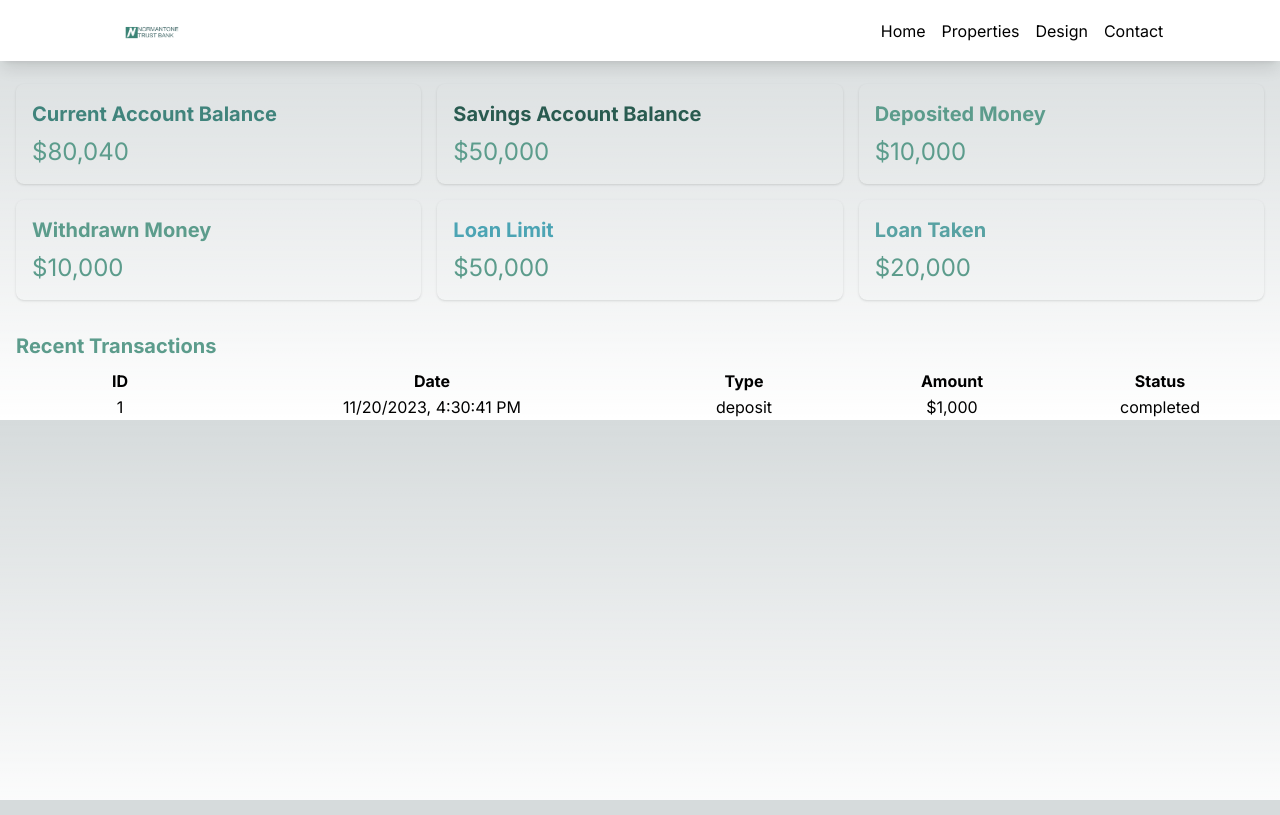
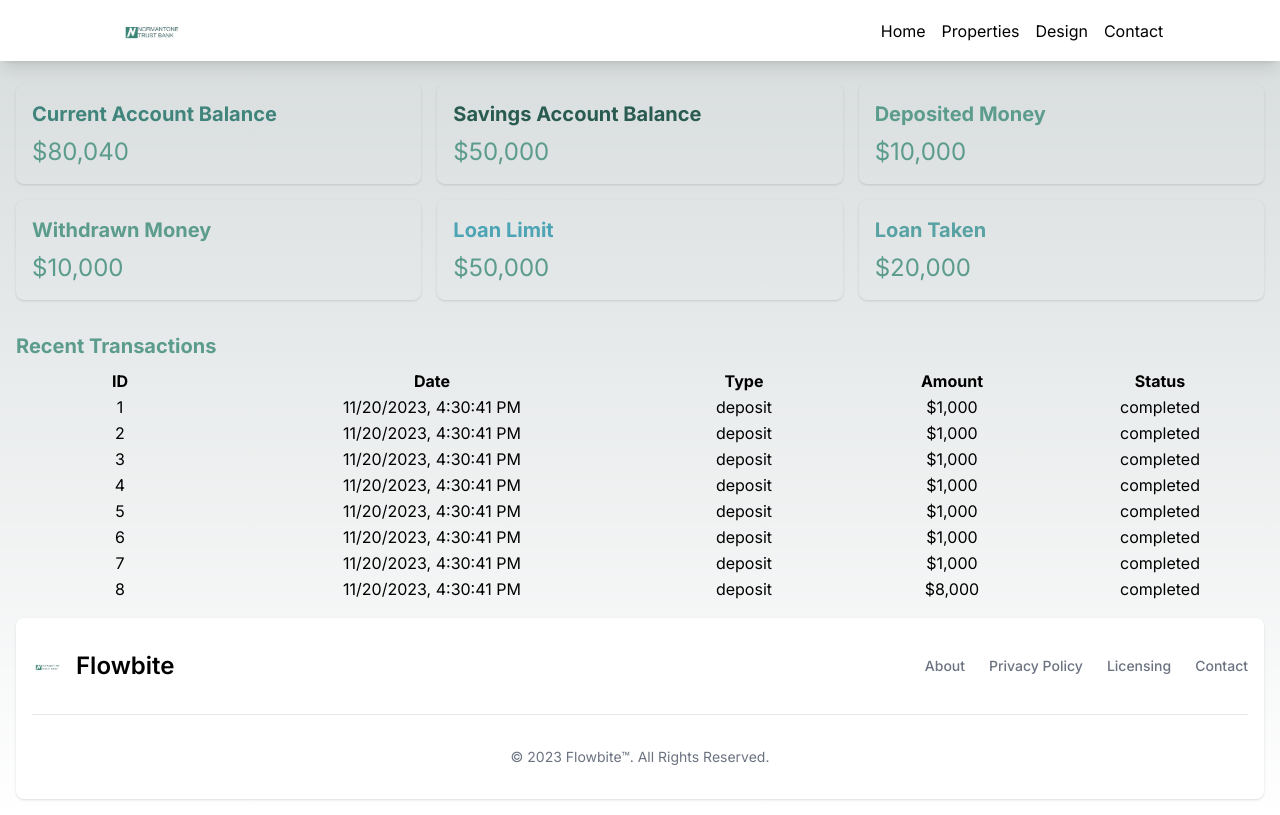
Before and after one commit to donellnjagix/Denno, a Next.js app: page / in a window 1280 px wide. Built offline with nearby package versions, Linux system fonts and the light colour scheme.

Commit message:
Added mored tables

```diff
--- /dev/null
+++ b/app/components/footer/footer.tsx
@@ -0,0 +1,58 @@
+import React from 'react';
+import Image from 'next/image';
+import Link from 'next/link';
+
+// Assuming your logo is in the public directory
+import logo from '@/public/Logo.png';
+
+const Footer: React.FC = () => {
+  return (
+    <footer className="bg-white rounded-lg shadow dark:bg-gray-900 m-4">
+      <div className="w-full max-w-screen-xl mx-auto p-4 md:py-8">
+        <div className="sm:flex sm:items-center sm:justify-between">
+          <Link href="https://flowbite.com/" passHref>
+            <a className="flex items-center mb-4 sm:mb-0 space-x-3 rtl:space-x-reverse">
+              {/* Use Next.js Image component for optimized image loading */}
+              <Image src={logo} alt="Flowbite Logo" width={32} height={32} />
+              <span className="self-center text-2xl font-semibold whitespace-nowrap dark:text-white">
+                Flowbite
+              </span>
+            </a>
+          </Link>
+          <ul className="flex flex-wrap items-center mb-6 text-sm font-medium text-gray-500 sm:mb-0 dark:text-gray-400">
+            <li>
+              <Link href="#" passHref>
+                <a className="hover:underline me-4 md:me-6">About</a>
+              </Link>
+            </li>
+            <li>
+              <Link href="#" passHref>
+                <a className="hover:underline me-4 md:me-6">Privacy Policy</a>
+              </Link>
+            </li>
+            <li>
+              <Link href="#" passHref>
+                <a className="hover:underline me-4 md:me-6">Licensing</a>
+              </Link>
+            </li>
+            <li>
+              <Link href="#" passHref>
+                <a className="hover:underline">Contact</a>
+              </Link>
+            </li>
+          </ul>
+        </div>
+        <hr className="my-6 border-gray-200 sm:mx-auto dark:border-gray-700 lg:my-8" />
+        <span className="block text-sm text-gray-500 sm:text-center dark:text-gray-400">
+          © 2023{' '}
+          <Link href="https://flowbite.com/" passHref>
+            <a className="hover:underline">Flowbite™</a>
+          </Link>
+          . All Rights Reserved.
+        </span>
+      </div>
+    </footer>
+  );
+};
+
+export default Footer;
--- a/app/page.tsx
+++ b/app/page.tsx
@@ -2,6 +2,8 @@
 import React, { useState } from 'react';
 import Navbar from '../app/components/navbar/Navbar';
 import TransactionTable from './TransactionTable'; // Adjust the import path based on your actual file structure
+import Footer from '../app/components/footer/footer';
+
 
 interface Transaction {
   id: string;
@@ -31,6 +33,64 @@
       amount: 1000,
       status: 'completed',
     },
+
+    {
+      id: '2',
+      date: new Date(),
+      type: 'deposit',
+      amount: 1000,
+      status: 'completed',
+    },
+
+    {
+      id: '3',
+      date: new Date(),
+      type: 'deposit',
+      amount: 1000,
+      status: 'completed',
+    },
+
+    {
+      id: '4',
+      date: new Date(),
+      type: 'deposit',
+      amount: 1000,
+      status: 'completed',
+    },
+
+    {
+      id: '5',
+      date: new Date(),
+      type: 'deposit',
+      amount: 1000,
+      status: 'completed',
+    },
+
+    {
+      id: '6',
+      date: new Date(),
+      type: 'deposit',
+      amount: 1000,
+      status: 'completed',
+    },
+
+    {
+      id: '7',
+      date: new Date(),
+      type: 'deposit',
+      amount: 1000,
+      status: 'completed',
+    },
+
+    {
+      id: '8',
+      date: new Date(),
+      type: 'deposit',
+      amount: 8000,
+      status: 'completed',
+    },
+
+
     // Add more transactions as needed...
   ]);
 
@@ -104,6 +164,8 @@
           <TransactionTable transactions={transactions} />
         </div>
       </div>
+
+      <Footer />
     </div>
   );
 };
```
